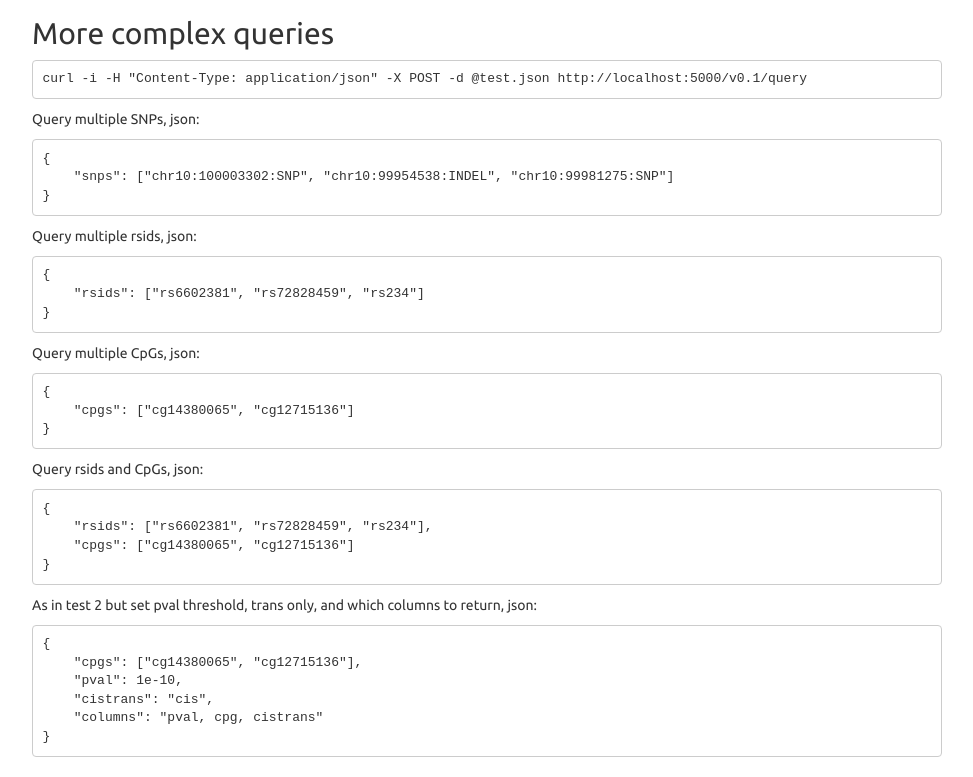
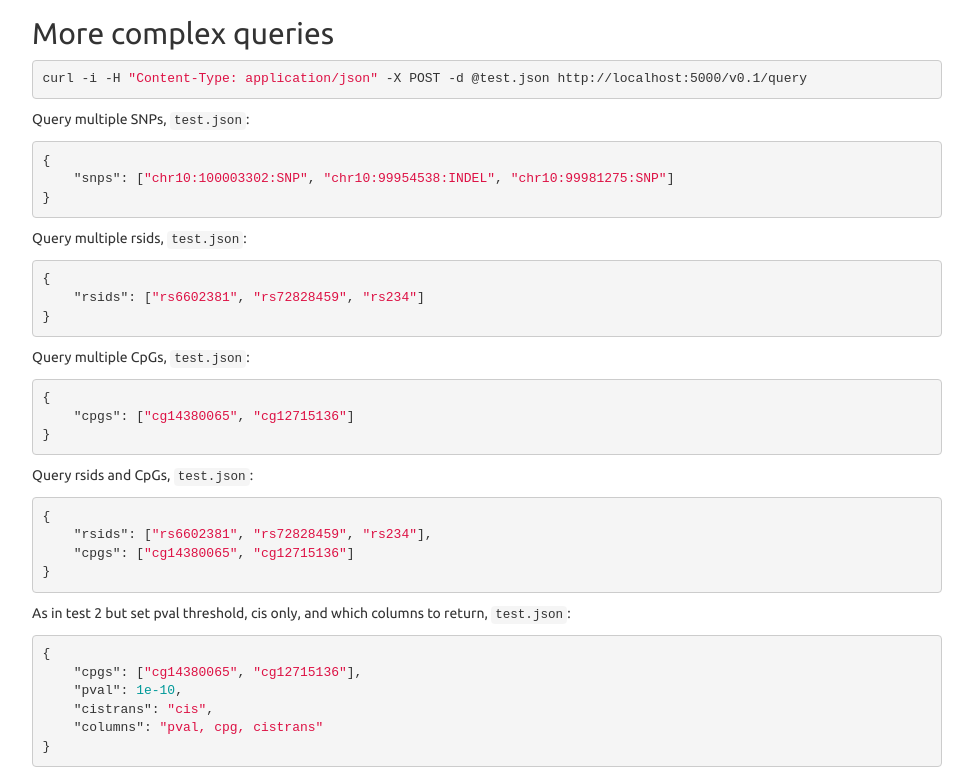
Before and after one commit to MRCIEU/godmc-api, a plain HTML site: page app/index.html in a window 1280 px wide. Shown: the part 1479-2256 px from the top of the page, without its empty margins (153-1126 px from the left). Drawn offline with nearby package versions, Linux system fonts and the light colour scheme; some packages are replaced by stand-ins of ours.

Commit message:
updated readme

```diff
--- a/app/index.html
+++ b/app/index.html
@@ -372,26 +372,26 @@ $(document).ready(function () {
 </section>
 <section id="more-complex-queries" class="level2">
 <h2>More complex queries</h2>
-<pre><code>curl -i -H &quot;Content-Type: application/json&quot; -X POST -d @test.json http://localhost:5000/v0.1/query</code></pre>
-<p>Query multiple SNPs, json:</p>
-<pre><code>{
+<pre class="bash"><code>curl -i -H &quot;Content-Type: application/json&quot; -X POST -d @test.json http://localhost:5000/v0.1/query</code></pre>
+<p>Query multiple SNPs, <code>test.json</code>:</p>
+<pre class="json"><code>{
     &quot;snps&quot;: [&quot;chr10:100003302:SNP&quot;, &quot;chr10:99954538:INDEL&quot;, &quot;chr10:99981275:SNP&quot;]
 }</code></pre>
-<p>Query multiple rsids, json:</p>
-<pre><code>{
+<p>Query multiple rsids, <code>test.json</code>:</p>
+<pre class="json"><code>{
     &quot;rsids&quot;: [&quot;rs6602381&quot;, &quot;rs72828459&quot;, &quot;rs234&quot;]
 }</code></pre>
-<p>Query multiple CpGs, json:</p>
-<pre><code>{
+<p>Query multiple CpGs, <code>test.json</code>:</p>
+<pre class="json"><code>{
     &quot;cpgs&quot;: [&quot;cg14380065&quot;, &quot;cg12715136&quot;]
 }</code></pre>
-<p>Query rsids and CpGs, json:</p>
-<pre><code>{
+<p>Query rsids and CpGs, <code>test.json</code>:</p>
+<pre class="json"><code>{
     &quot;rsids&quot;: [&quot;rs6602381&quot;, &quot;rs72828459&quot;, &quot;rs234&quot;],
     &quot;cpgs&quot;: [&quot;cg14380065&quot;, &quot;cg12715136&quot;]
 }</code></pre>
-<p>As in test 2 but set pval threshold, trans only, and which columns to return, json:</p>
-<pre><code>{
+<p>As in test 2 but set pval threshold, cis only, and which columns to return, <code>test.json</code>:</p>
+<pre class="json"><code>{
     &quot;cpgs&quot;: [&quot;cg14380065&quot;, &quot;cg12715136&quot;],
     &quot;pval&quot;: 1e-10,
     &quot;cistrans&quot;: &quot;cis&quot;,
```
Also changed, not shown: 1 other file.
